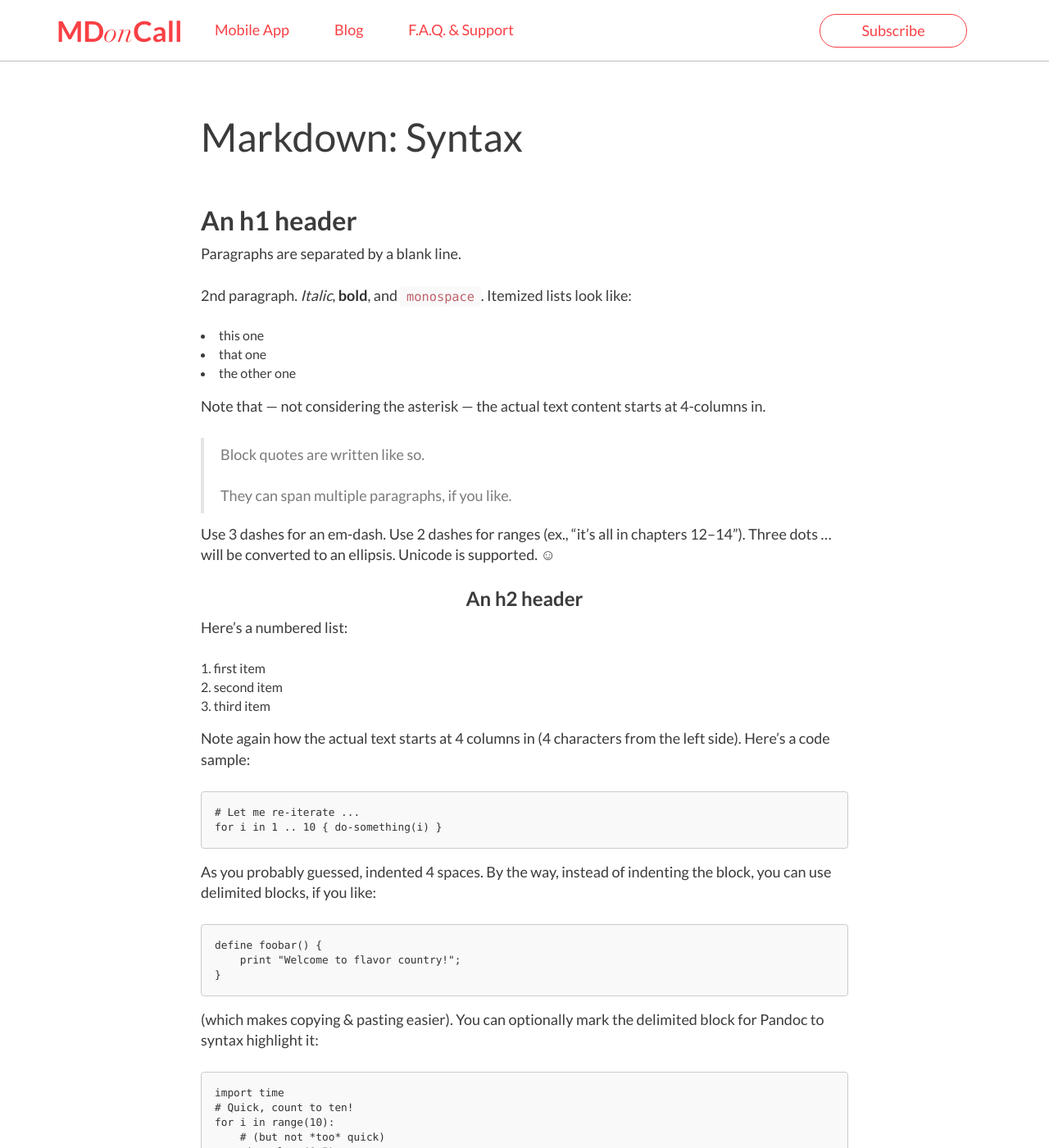
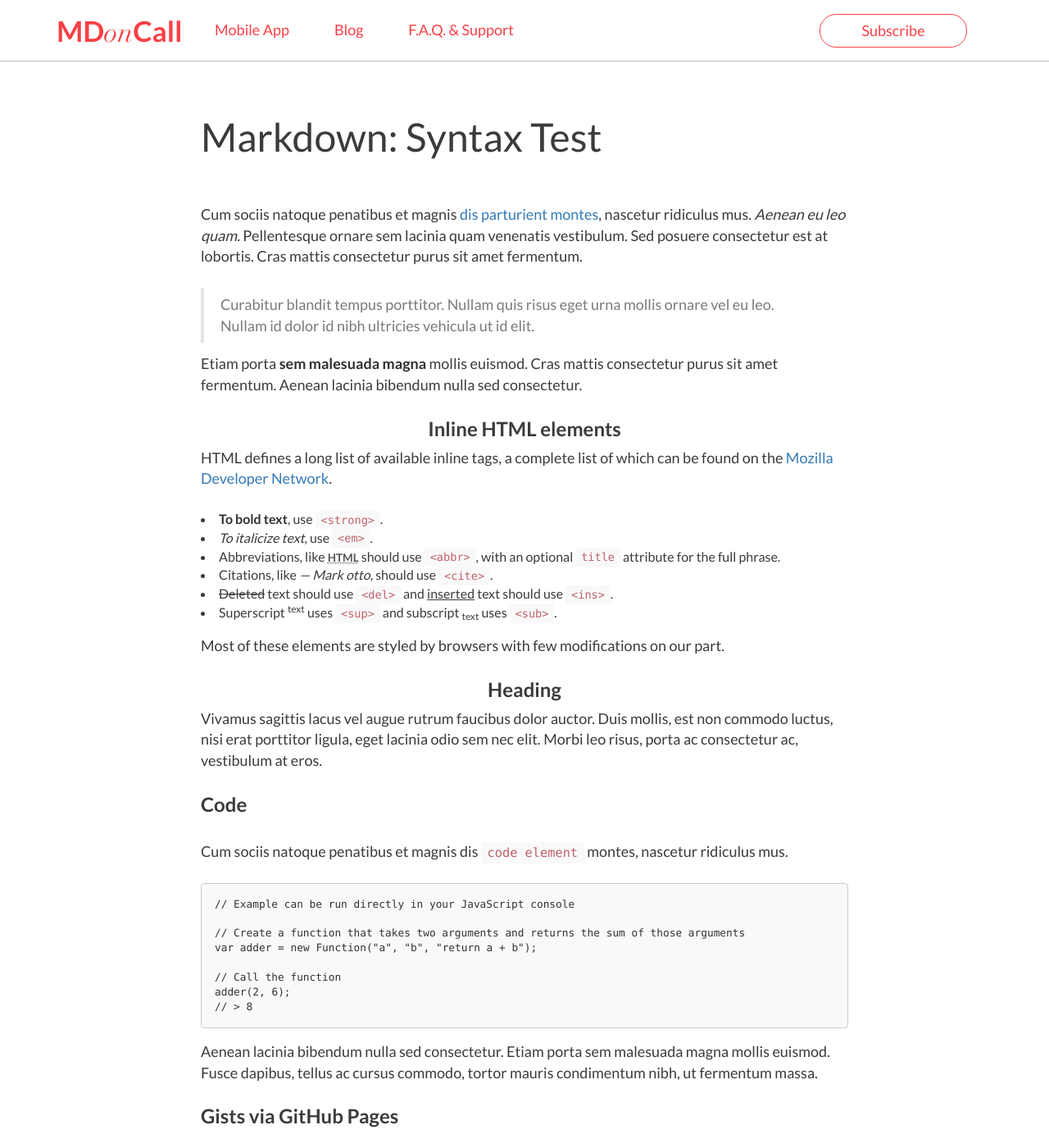
Before and after one commit to Messil/messil.github.io, a Jekyll site: the page built from _posts/2015-07-07-test.markdown, in a window 1280 px wide and 1400 px high. Shown: the whole window at 82% size. Built offline with Jekyll 4.4.1, drawn with Linux system fonts in a browser that asks for light colours; comment, search, counter and statistics services are not loaded; some of the changed text lies outside the part shown.

Commit message:
Update 2015-07-07-test.markdown

```diff
--- a/_posts/2015-07-07-test.markdown
+++ b/_posts/2015-07-07-test.markdown
@@ -1,165 +1,136 @@
 ---
 layout: post
-title:  "Markdown: Syntax"
+title:  "Markdown: Syntax Test"
 date:   2015-06-04 21:15:03
 categories: favorites
 favorite: 1
 ---
 
-An h1 header
-============
+Cum sociis natoque penatibus et magnis <a href="#">dis parturient montes</a>, nascetur ridiculus mus. *Aenean eu leo quam.* Pellentesque ornare sem lacinia quam venenatis vestibulum. Sed posuere consectetur est at lobortis. Cras mattis consectetur purus sit amet fermentum.
 
-Paragraphs are separated by a blank line.
+> Curabitur blandit tempus porttitor. Nullam quis risus eget urna mollis ornare vel eu leo. Nullam id dolor id nibh ultricies vehicula ut id elit.
 
-2nd paragraph. *Italic*, **bold**, and `monospace`. Itemized lists
-look like:
+Etiam porta **sem malesuada magna** mollis euismod. Cras mattis consectetur purus sit amet fermentum. Aenean lacinia bibendum nulla sed consectetur.
 
-  * this one
-  * that one
-  * the other one
+## Inline HTML elements
 
-Note that --- not considering the asterisk --- the actual text
-content starts at 4-columns in.
+HTML defines a long list of available inline tags, a complete list of which can be found on the [Mozilla Developer Network](https://developer.mozilla.org/en-US/docs/Web/HTML/Element).
 
-> Block quotes are
-> written like so.
->
-> They can span multiple paragraphs,
-> if you like.
+- **To bold text**, use `<strong>`.
+- *To italicize text*, use `<em>`.
+- Abbreviations, like <abbr title="HyperText Markup Langage">HTML</abbr> should use `<abbr>`, with an optional `title` attribute for the full phrase.
+- Citations, like <cite>&mdash; Mark otto</cite>, should use `<cite>`.
+- <del>Deleted</del> text should use `<del>` and <ins>inserted</ins> text should use `<ins>`.
+- Superscript <sup>text</sup> uses `<sup>` and subscript <sub>text</sub> uses `<sub>`.
 
-Use 3 dashes for an em-dash. Use 2 dashes for ranges (ex., "it's all
-in chapters 12--14"). Three dots ... will be converted to an ellipsis.
-Unicode is supported. ☺
+Most of these elements are styled by browsers with few modifications on our part.
 
+## Heading
 
+Vivamus sagittis lacus vel augue rutrum faucibus dolor auctor. Duis mollis, est non commodo luctus, nisi erat porttitor ligula, eget lacinia odio sem nec elit. Morbi leo risus, porta ac consectetur ac, vestibulum at eros.
 
-An h2 header
-------------
+### Code
 
-Here's a numbered list:
+Cum sociis natoque penatibus et magnis dis `code element` montes, nascetur ridiculus mus.
 
- 1. first item
- 2. second item
- 3. third item
+{% highlight js %}
+// Example can be run directly in your JavaScript console
 
-Note again how the actual text starts at 4 columns in (4 characters
-from the left side). Here's a code sample:
+// Create a function that takes two arguments and returns the sum of those arguments
+var adder = new Function("a", "b", "return a + b");
 
-    # Let me re-iterate ...
-    for i in 1 .. 10 { do-something(i) }
+// Call the function
+adder(2, 6);
+// > 8
+{% endhighlight %}
 
-As you probably guessed, indented 4 spaces. By the way, instead of
-indenting the block, you can use delimited blocks, if you like:
+Aenean lacinia bibendum nulla sed consectetur. Etiam porta sem malesuada magna mollis euismod. Fusce dapibus, tellus ac cursus commodo, tortor mauris condimentum nibh, ut fermentum massa.
 
-~~~
-define foobar() {
-    print "Welcome to flavor country!";
-}
-~~~
+### Gists via GitHub Pages
 
-(which makes copying & pasting easier). You can optionally mark the
-delimited block for Pandoc to syntax highlight it:
+Vestibulum id ligula porta felis euismod semper. Nullam quis risus eget urna mollis ornare vel eu leo. Donec sed odio dui.
 
-~~~python
-import time
-# Quick, count to ten!
-for i in range(10):
-    # (but not *too* quick)
-    time.sleep(0.5)
-    print i
-~~~
+{% gist 5555251 gist.md %}
 
+Aenean eu leo quam. Pellentesque ornare sem lacinia quam venenatis vestibulum. Nullam quis risus eget urna mollis ornare vel eu leo. Cum sociis natoque penatibus et magnis dis parturient montes, nascetur ridiculus mus. Donec sed odio dui. Vestibulum id ligula porta felis euismod semper.
 
+### Lists
 
-### An h3 header ###
+Cum sociis natoque penatibus et magnis dis parturient montes, nascetur ridiculus mus. Aenean lacinia bibendum nulla sed consectetur. Etiam porta sem malesuada magna mollis euismod. Fusce dapibus, tellus ac cursus commodo, tortor mauris condimentum nibh, ut fermentum massa justo sit amet risus.
 
-Now a nested list:
+* Praesent commodo cursus magna, vel scelerisque nisl consectetur et.
+* Donec id elit non mi porta gravida at eget metus.
+* Nulla vitae elit libero, a pharetra augue.
 
- 1. First, get these ingredients:
+Donec ullamcorper nulla non metus auctor fringilla. Nulla vitae elit libero, a pharetra augue.
 
-      * carrots
-      * celery
-      * lentils
+1. Vestibulum id ligula porta felis euismod semper.
+2. Cum sociis natoque penatibus et magnis dis parturient montes, nascetur ridiculus mus.
+3. Maecenas sed diam eget risus varius blandit sit amet non magna.
 
- 2. Boil some water.
+Cras mattis consectetur purus sit amet fermentum. Sed posuere consectetur est at lobortis.
 
- 3. Dump everything in the pot and follow
-    this algorithm:
+<dl>
+  <dt>HyperText Markup Language (HTML)</dt>
+  <dd>The language used to describe and define the content of a Web page</dd>
 
-        find wooden spoon
-        uncover pot
-        stir
-        cover pot
-        balance wooden spoon precariously on pot handle
-        wait 10 minutes
-        goto first step (or shut off burner when done)
+  <dt>Cascading Style Sheets (CSS)</dt>
+  <dd>Used to describe the appearance of Web content</dd>
 
-    Do not bump wooden spoon or it will fall.
+  <dt>JavaScript (JS)</dt>
+  <dd>The programming language used to build advanced Web sites and applications</dd>
+</dl>
 
-Notice again how text always lines up on 4-space indents (including
-that last line which continues item 3 above).
+Integer posuere erat a ante venenatis dapibus posuere velit aliquet. Morbi leo risus, porta ac consectetur ac, vestibulum at eros. Nullam quis risus eget urna mollis ornare vel eu leo.
 
-Here's a link to [a website](http://foo.bar), to a [local
-doc](local-doc.html), and to a [section heading in the current
-doc](#an-h2-header). Here's a footnote [^1].
+### Images
 
-[^1]: Footnote text goes here.
+Quisque consequat sapien eget quam rhoncus, sit amet laoreet diam tempus. Aliquam aliquam metus erat, a pulvinar turpis suscipit at.
 
-Tables can look like this:
+![placeholder](http://placehold.it/800x400 "Large example image")
+![placeholder](http://placehold.it/400x200 "Medium example image")
+![placeholder](http://placehold.it/200x200 "Small example image")
 
-size  material      color
-----  ------------  ------------
-9     leather       brown
-10    hemp canvas   natural
-11    glass         transparent
+### Tables
 
-Table: Shoes, their sizes, and what they're made of
+Aenean lacinia bibendum nulla sed consectetur. Lorem ipsum dolor sit amet, consectetur adipiscing elit.
 
-(The above is the caption for the table.) Pandoc also supports
-multi-line tables:
+<table>
+  <thead>
+    <tr>
+      <th>Name</th>
+      <th>Upvotes</th>
+      <th>Downvotes</th>
+    </tr>
+  </thead>
+  <tfoot>
+    <tr>
+      <td>Totals</td>
+      <td>21</td>
+      <td>23</td>
+    </tr>
+  </tfoot>
+  <tbody>
+    <tr>
+      <td>Alice</td>
+      <td>10</td>
+      <td>11</td>
+    </tr>
+    <tr>
+      <td>Bob</td>
+      <td>4</td>
+      <td>3</td>
+    </tr>
+    <tr>
+      <td>Charlie</td>
+      <td>7</td>
+      <td>9</td>
+    </tr>
+  </tbody>
+</table>
 
---------  -----------------------
-keyword   text
---------  -----------------------
-red       Sunsets, apples, and
-          other red or reddish
-          things.
+Nullam id dolor id nibh ultricies vehicula ut id elit. Sed posuere consectetur est at lobortis. Nullam quis risus eget urna mollis ornare vel eu leo.
 
-green     Leaves, grass, frogs
-          and other things it's
-          not easy being.
---------  -----------------------
+-----
 
-A horizontal rule follows.
-
-***
-
-Here's a definition list:
-
-apples
-  : Good for making applesauce.
-oranges
-  : Citrus!
-tomatoes
-  : There's no "e" in tomatoe.
-
-Again, text is indented 4 spaces. (Put a blank line between each
-term/definition pair to spread things out more.)
-
-Here's a "line block":
-
-| Line one
-|   Line too
-| Line tree
-
-and images can be specified like so:
-
-![example image](example-image.jpg "An exemplary image")
-
-Inline math equations go in like so: $\omega = d\phi / dt$. Display
-math should get its own line and be put in in double-dollarsigns:
-
-$$I = \int \rho R^{2} dV$$
-
-And note that you can backslash-escape any punctuation characters
-which you wish to be displayed literally, ex.: \`foo\`, \*bar\*, etc.
+Want to see something else added? <a href="https://github.com/poole/poole/issues/new">Open an issue.</a>
```
